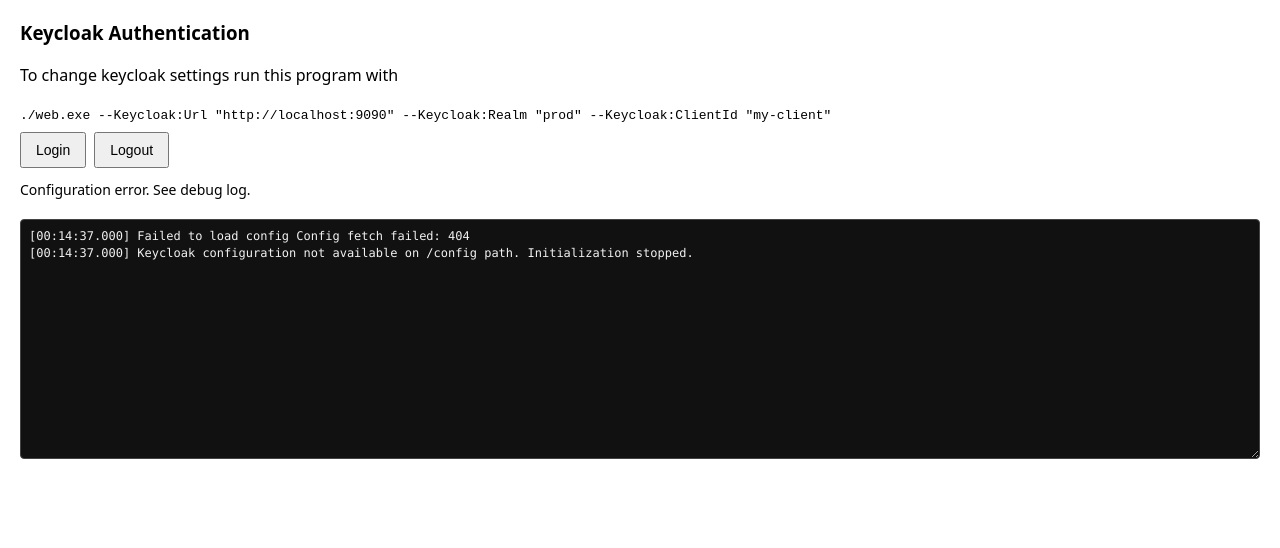
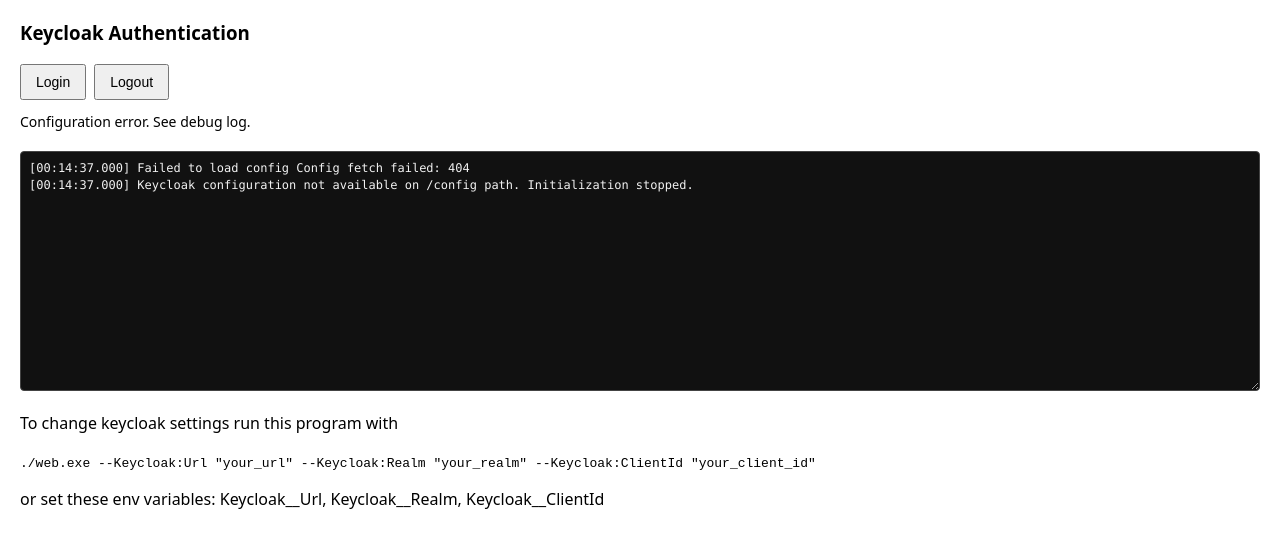
Before and after one commit to miroslav-matejovsky/dotnet-sso-probe, a plain HTML site: page dotnet-sso-web-probe/wwwroot/index.html in a window 1280 px wide. Drawn offline with Linux system fonts and the light colour scheme; no server answers.

Commit message:
more infor in index

```diff
--- a/dotnet-sso-web-probe/wwwroot/index.html
+++ b/dotnet-sso-web-probe/wwwroot/index.html
@@ -16,8 +16,6 @@
 </head>
 <body>
 <h3>Keycloak Authentication</h3>
-<p>To change keycloak settings run this program with<p>
-<p style="margin:0; white-space:nowrap; overflow:auto;"><code>./web.exe --Keycloak:Url &quot;http://localhost:9090&quot; --Keycloak:Realm &quot;prod&quot; --Keycloak:ClientId &quot;my-client&quot;</code></p>
 <div id="controls">
     <button id="loginWithKeycloak">Login</button>
     <button id="logoutWithKeycloak">Logout</button>
@@ -26,6 +24,9 @@
 <div id="status"></div>
 <textarea id="debugLog" readonly placeholder="Debug log..." aria-label="Debug log"></textarea>
 
+<p>To change keycloak settings run this program with<p>
+<p style="margin:0; white-space:nowrap; overflow:auto;"><code>./web.exe --Keycloak:Url &quot;your_url&quot; --Keycloak:Realm &quot;your_realm&quot; --Keycloak:ClientId &quot;your_client_id&quot;</code></p>
+<p>or set these env variables: Keycloak__Url, Keycloak__Realm, Keycloak__ClientId </p>
 <script type="module">
     import Keycloak from './js/keycloak-26.2.0.js';
 
```
Also changed, not shown: 1 other file.
